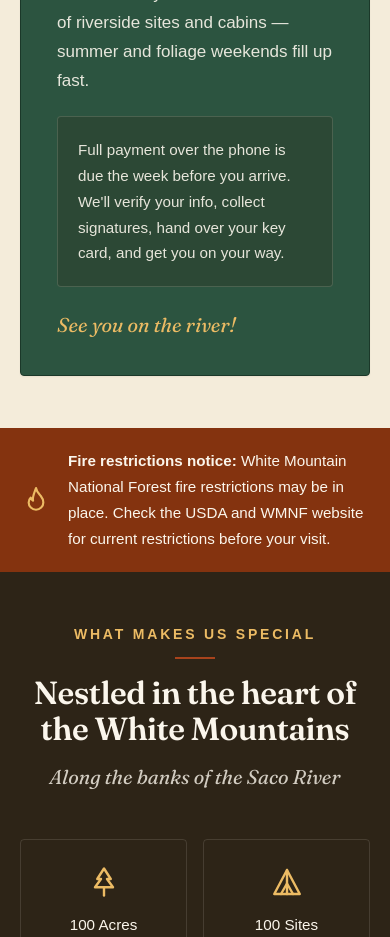
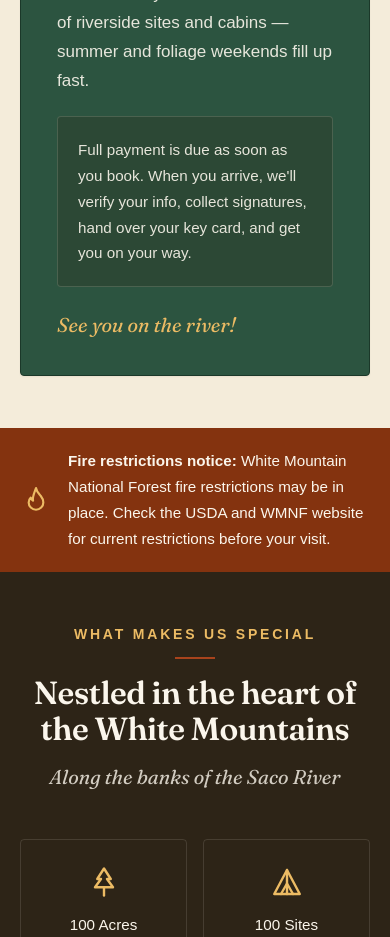
Before and after one commit to ggcweb/crawford-notch, a Next.js app: page / in a window 390 px wide. Shown: the part 1480-2417 px from the top of the page. Built offline with nearby package versions, Linux system fonts and the light colour scheme; a web font is replaced by a local one.

Commit message:
Fix homepage payment text: payment due at booking
Update the homepage reservation note to state full payment is due as
soon as you book, rather than over the phone the week before arrival.

```diff
--- a/src/app/page.tsx
+++ b/src/app/page.tsx
@@ -103,7 +103,7 @@ export default function Home() {
                 </p>
                 <div className="bg-bark-brown-dark/25 border border-cream/15 p-5 rounded-sm">
                   <p className="text-cream/90 text-[0.95rem]">
-                    Full payment over the phone is due the week before you arrive. We&apos;ll verify your info, collect signatures, hand over your key card, and get you on your way.
+                    Full payment is due as soon as you book. When you arrive, we&apos;ll verify your info, collect signatures, hand over your key card, and get you on your way.
                   </p>
                 </div>
                 <p className="text-xl italic font-display text-ochre mt-6">See you on the river!</p>
```
